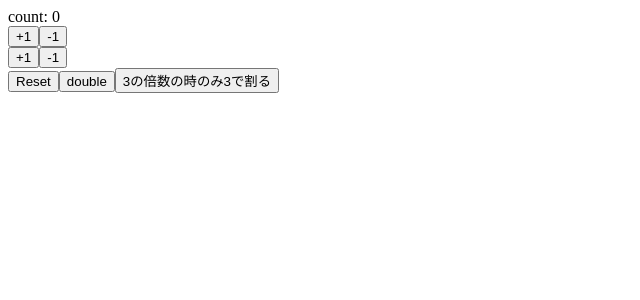
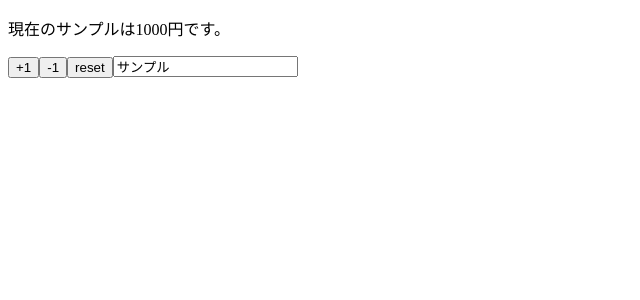
Before and after one commit to mikiyaaa/react-hooks-101, a React (Create React App) app: page / in a window 1280 px wide. Shown: the top 300 px of the page, without its empty margins (0-640 px from the left). Built offline with nearby package versions, Linux system fonts and the light colour scheme.

Commit message:
add: implement component usig multiple states

```diff
--- a/src/App.js
+++ b/src/App.js
@@ -1,41 +1,30 @@
 import React, { useState } from "react";
 
-const App = () => {
+const App = (props) => {
 
-  const [count, setCount] = useState(0);
+  const [name, setName] = useState(props.name);
+  const [price, setPrice] = useState(props.price);
 
-  const increment = () => setCount(count + 1);
-  const decrement = () => setCount(count - 1);
-
-  const increment2 = () => {
-    setCount(previousCount => previousCount + 1);
+  const reset = () => {
+    setPrice(props.price);
+    setName(props.name);
   }
-  const decrement2 = () => setCount(previousCount => previousCount - 1);
-
-  const reset = () => setCount(0);
-  const double = () => setCount(count * 2);
-  const divide3 = () => setCount(previousCount => {
-    return previousCount % 3 === 0 ? previousCount / 3 : previousCount
-  })
 
   return (
     <React.Fragment>
-      <div>count: {count}</div>
-      <div>
-        <button onClick={() => increment()}>+1</button>
-        <button onClick={decrement}>-1</button>
-      </div>
-      <div>
-        <button onClick={increment2}>+1</button>
-        <button onClick={decrement2}>-1</button>
-      </div>
-      <div>
-        <button onClick={reset}>Reset</button>
-        <button onClick={double}>double</button>
-        <button onClick={divide3}>3の倍数の時のみ3で割る</button>
-      </div>
+      <p>現在の{name}は{price}円です。</p>
+      <button onClick={() => setPrice(price + 1)}>+1</button>
+      <button onClick={() => setPrice(price - 1)}>-1</button>
+      <button onClick={reset}>reset</button>
+
+      <input value={name}  onChange={(e) => setName(e.target.value)} />
     </React.Fragment>
   );
 }
 
+App.defaultProps = {
+  name: 'サンプル',
+  price: 1000,
+}
+
 export default App;
```
